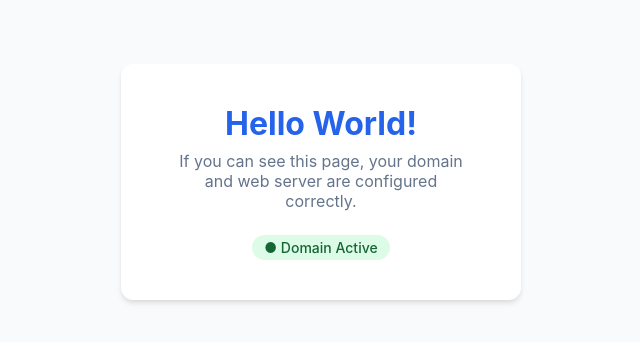
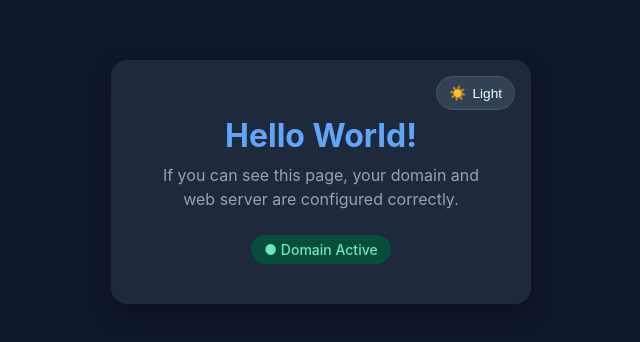
Before and after one commit to marcelorbp/thymelime, a plain HTML site: page index.html in a window 1280 px wide. Shown: the part 218-560 px from the top of the page, without its empty margins (319-959 px from the left). Drawn offline with Linux system fonts and the light colour scheme.

Commit message:
Update index.html

```diff
--- a/index.html
+++ b/index.html
@@ -1,48 +1,105 @@
 <!DOCTYPE html>
-<html lang="en">
+<html lang="en" data-theme="dark">
 <head>
     <meta charset="UTF-8">
     <meta name="viewport" content="width=device-width, initial-scale=1.0">
     <title>Hello World!</title>
     <style>
+        :root {
+            /* Dark Mode (Default) */
+            --bg-color: #0f172a;
+            --card-bg: #1e293b;
+            --text-main: #f8fafc;
+            --text-sub: #94a3b8;
+            --title-color: #60a5fa;
+            --status-bg: #064e3b;
+            --status-text: #6ee7b7;
+            --card-shadow: rgba(0, 0, 0, 0.4);
+            --toggle-bg: #334155;
+            --toggle-border: #475569;
+        }
+
+        [data-theme="light"] {
+            /* Light Mode */
+            --bg-color: #f8fafc;
+            --card-bg: #ffffff;
+            --text-main: #0f172a;
+            --text-sub: #64748b;
+            --title-color: #2563eb;
+            --status-bg: #dcfce7;
+            --status-text: #166534;
+            --card-shadow: rgba(0, 0, 0, 0.08);
+            --toggle-bg: #e2e8f0;
+            --toggle-border: #cbd5e1;
+        }
+
         * {
             box-sizing: border-box;
             margin: 0;
             padding: 0;
+            transition: background-color 0.3s ease, color 0.3s ease, border-color 0.3s ease;
         }
+
         body {
             font-family: -apple-system, BlinkMacSystemFont, "Segoe UI", Roboto, Helvetica, Arial, sans-serif;
             display: flex;
             justify-content: center;
             align-items: center;
             min-height: 100vh;
-            background-color: #f8fafc;
-            color: #0f172a;
+            background-color: var(--bg-color);
+            color: var(--text-main);
         }
+
         .card {
-            background: #ffffff;
+            background: var(--card-bg);
             padding: 2.5rem 3rem;
-            border-radius: 12px;
-            box-shadow: 0 4px 6px -1px rgba(0, 0, 0, 0.1), 0 2px 4px -1px rgba(0, 0, 0, 0.06);
+            border-radius: 16px;
+            box-shadow: 0 10px 25px -5px var(--card-shadow);
             text-align: center;
-            max-width: 400px;
+            max-width: 420px;
             width: 90%;
+            position: relative;
         }
+
+        .theme-toggle-btn {
+            position: absolute;
+            top: 1rem;
+            right: 1rem;
+            background: var(--toggle-bg);
+            border: 1px solid var(--toggle-border);
+            color: var(--text-main);
+            padding: 0.5rem 0.75rem;
+            border-radius: 20px;
+            cursor: pointer;
+            font-size: 0.85rem;
+            display: flex;
+            align-items: center;
+            gap: 0.4rem;
+        }
+
+        .theme-toggle-btn:hover {
+            opacity: 0.9;
+        }
+
         h1 {
             font-size: 2rem;
+            margin-top: 1rem;
             margin-bottom: 0.5rem;
-            color: #2563eb;
+            color: var(--title-color);
         }
+
         p {
-            color: #64748b;
+            color: var(--text-sub);
             font-size: 1rem;
+            line-height: 1.5;
         }
+
         .status {
             display: inline-block;
             margin-top: 1.5rem;
-            padding: 0.25rem 0.75rem;
-            background-color: #dcfce7;
-            color: #166534;
+            padding: 0.35rem 0.85rem;
+            background-color: var(--status-bg);
+            color: var(--status-text);
             border-radius: 9999px;
             font-size: 0.875rem;
             font-weight: 500;
@@ -51,9 +108,36 @@
 </head>
 <body>
     <div class="card">
+        <button class="theme-toggle-btn" id="themeToggle" aria-label="Toggle Theme">
+            <span id="themeIcon">☀️</span>
+            <span id="themeText">Light</span>
+        </button>
+
         <h1>Hello World!</h1>
         <p>If you can see this page, your domain and web server are configured correctly.</p>
         <div class="status">● Domain Active</div>
     </div>
+
+    <script>
+        const toggleBtn = document.getElementById('themeToggle');
+        const themeIcon = document.getElementById('themeIcon');
+        const themeText = document.getElementById('themeText');
+        const htmlElement = document.documentElement;
+
+        toggleBtn.addEventListener('click', () => {
+            const currentTheme = htmlElement.getAttribute('data-theme');
+            const newTheme = currentTheme === 'dark' ? 'light' : 'dark';
+
+            htmlElement.setAttribute('data-theme', newTheme);
+
+            if (newTheme === 'dark') {
+                themeIcon.textContent = '☀️';
+                themeText.textContent = 'Light';
+            } else {
+                themeIcon.textContent = '🌙';
+                themeText.textContent = 'Dark';
+            }
+        });
+    </script>
 </body>
 </html>
```
